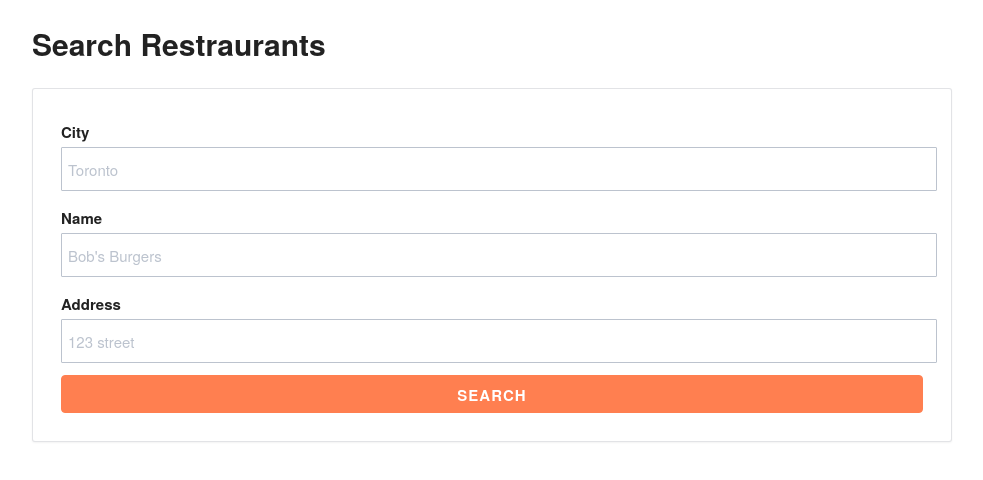
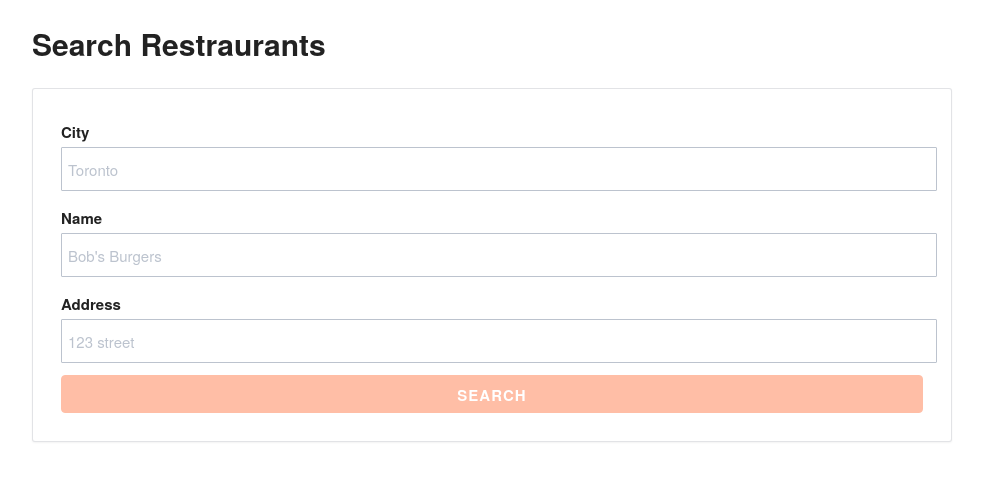
Before and after one commit to tarekgabarin/technical-test-July-1, a React (Create React App) app: page / in a window 1280 px wide. Shown: the top 480 px of the page, without its empty margins (148-1131 px from the left). Built offline with nearby package versions, Linux system fonts and the light colour scheme.

Commit message:
added validation

```diff
--- a/package.json
+++ b/package.json
@@ -8,12 +8,14 @@
     "@testing-library/react": "^9.3.2",
     "@testing-library/user-event": "^7.1.2",
     "axios": "^0.19.2",
+    "formik": "^2.1.4",
     "react": "^16.13.1",
     "react-dom": "^16.13.1",
     "react-redux": "^7.2.0",
     "react-router-dom": "^5.2.0",
     "react-scripts": "3.4.1",
-    "redux-persist": "^6.0.0"
+    "redux-persist": "^6.0.0",
+    "yup": "^0.29.1"
   },
   "scripts": {
     "start": "react-scripts start",
--- a/src/containers/SearchPage.js
+++ b/src/containers/SearchPage.js
@@ -1,6 +1,7 @@
 import React from 'react';
 import Card from '../components/Card';
-
+import { Formik } from 'formik';
+import * as Yup from 'yup'
 
 export default function SearchPage() {
     return (
@@ -11,40 +12,73 @@ export default function SearchPage() {
                 </div>
 
                 <Card>
+                    <Formik
+                        initialValues={{ searchCityText: '', searchNameText: '', searchAddressText: '' }}
+                        validateSchema={Yup.object().shape({
+                            searchCityText: Yup.string()
+                                .required('Field required'),
+                        })}
+                        onSubmit={(values, { setSubmitting }) => {
+                            setTimeout(() => {
+                                alert(JSON.stringify(values, null, 2));
+                                setSubmitting(false);
+                            }, 400);
+                        }}
+                    >
 
-                    <form>
+                        {({
+                            values,
+                            handleChange,
+                            handleBlur,
+                            handleSubmit,
+                           /* isSubmitting, */
+                            /* and other goodies */
+                        }) => (
+                                <form onSubmit={handleSubmit}>
+
                                     <div className="card-body">
 
                                     <div className="form-group">
                                                 <label className="form-label" htmlFor="searchCity">City</label>
-                        <input className="form-input" type="text" id="searchCity" placeholder="Toronto" />
+                                                <input className="form-input" onChange={handleChange}
+                                                    onBlur={handleBlur} name={'searchCityText'}   type="text" value={values.searchCityText}  id="searchCity" placeholder="Toronto" />
                                     </div>
+
+
 
                                         <div className="form-group">
                                             <label className="form-label" htmlFor="searchName">Name</label>
-                        <input className="form-input" type="text" id="searchName" placeholder="Bob's Burgers" />
+                                            <input className="form-input" onChange={handleChange}
+                                                onBlur={handleBlur} name={'searchNameText'} value={values.searchNameText} type="text" id="searchName" placeholder="Bob's Burgers" />
                                         </div>
 
                                         <div className="form-group">
                                             <label className="form-label" htmlFor="searchAddress">Address</label>
-                        <input className="form-input" type="text" id="searchAddress" placeholder="123 street" />
+                                            <input className="form-input" onChange={handleChange}
+                                                onBlur={handleBlur} name={'searchAddressText'} value={values.searchAddressText} type="text" id="searchAddress" placeholder="123 street" />
                                         </div>
 
                                         <div className="form-group">
 
-
-
+                                            {(values.searchCityText.trim() !== "") ? (
                                             <button className='is-button is-full-width is-button-primary'>
                                                 Search
                                              </button>
+                                            ) : (
+                                            <button className='is-button is-full-width is-button-primary' disabled>
+                                                Search
+                                             </button>
+                                            )}
+
+
 
                                         </div>
 
                                     </div>
-
                                 </form>
+                            )}
+                    </Formik>
                 </Card>
-
             </div>
         </div>
     )
--- a/src/styles.css
+++ b/src/styles.css
@@ -248,7 +248,7 @@ body {
   }
 
   .form-input:focus {
-    border-color: #FF7F50;
+    border-color: #1EAEDB;
     box-shadow: 0 0 0 .1rem rgba(87, 85, 217, .2);
   }
 
@@ -281,6 +281,31 @@ body {
     vertical-align: middle;
     width: auto;
   }
+
+
+.form-input-text {
+    color: #bcc3ce;
+    font-size: .7rem;
+    margin-top: .2rem;
+  }
+
+.is-valid .form-input {
+    border-color: #32b643;
+  }
+
+.is-valid, .form-input-text {
+  color: #32b643;
+}
+
+.is-invalid + .form-input {
+    border-color: #e85600;
+}
+
+.is-invalid, .form-input-text {
+    color: #e85600;
+  }
+
+
 
 /* Buttons
 –––––––––––––––––––––––––––––––––––––––––––––––––– */
@@ -342,6 +367,14 @@ input[type="button"].is-button-primary:focus {
   background-color: #FF7F50;
   border-color: #FF7F50; }
 
+.is-button[disabled],
+.is-button:disabled,
+.is-button.disabled {
+  cursor: default;
+  opacity: .5;
+  pointer-events: none;
+}
+
 
 /* Spacing
 –––––––––––––––––––––––––––––––––––––––––––––––––– */
```
Also changed, not shown: 1 other file (tests, documents, lock files or other folders). Lines whose indentation alone changed are shown as unchanged.
